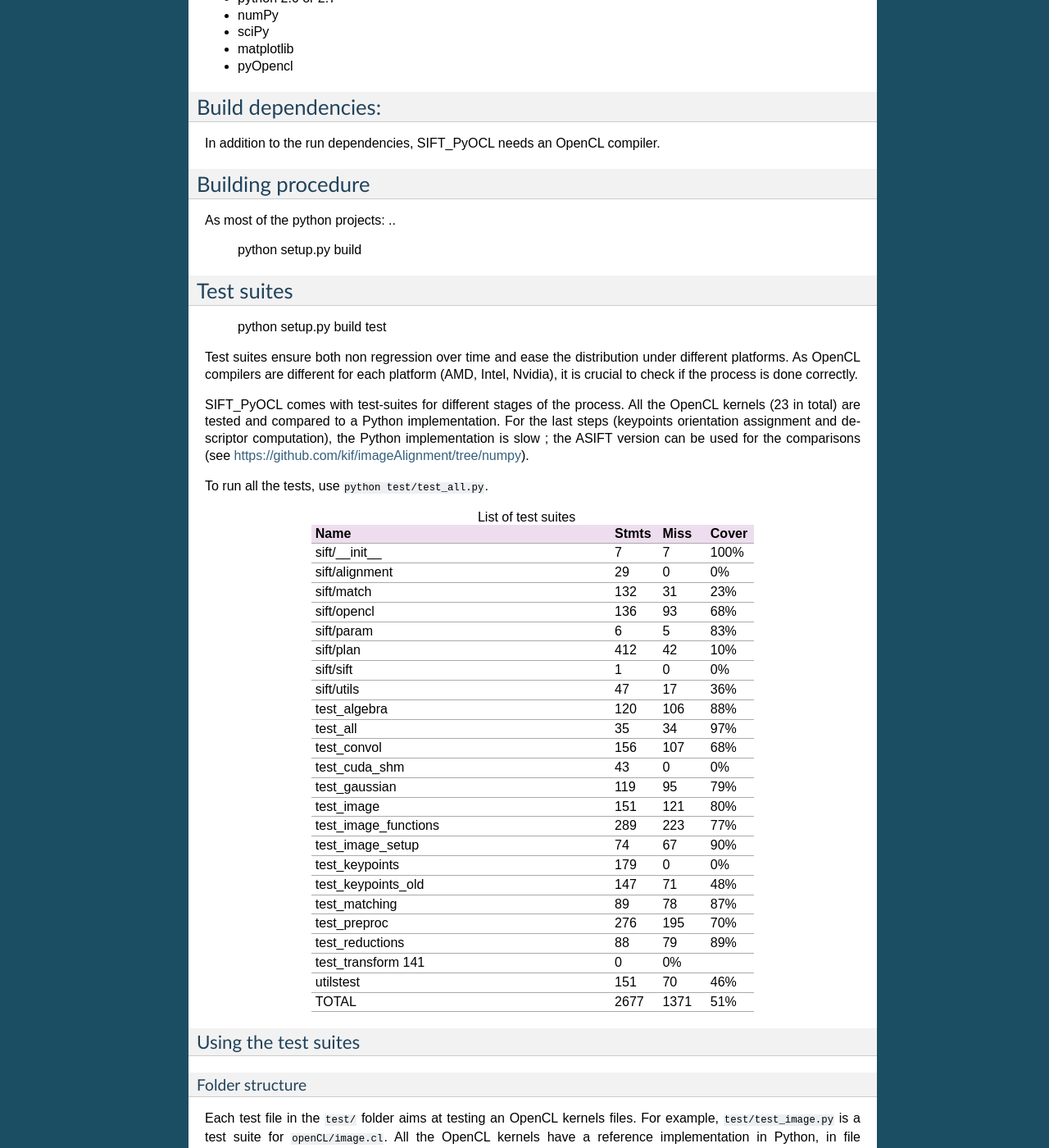
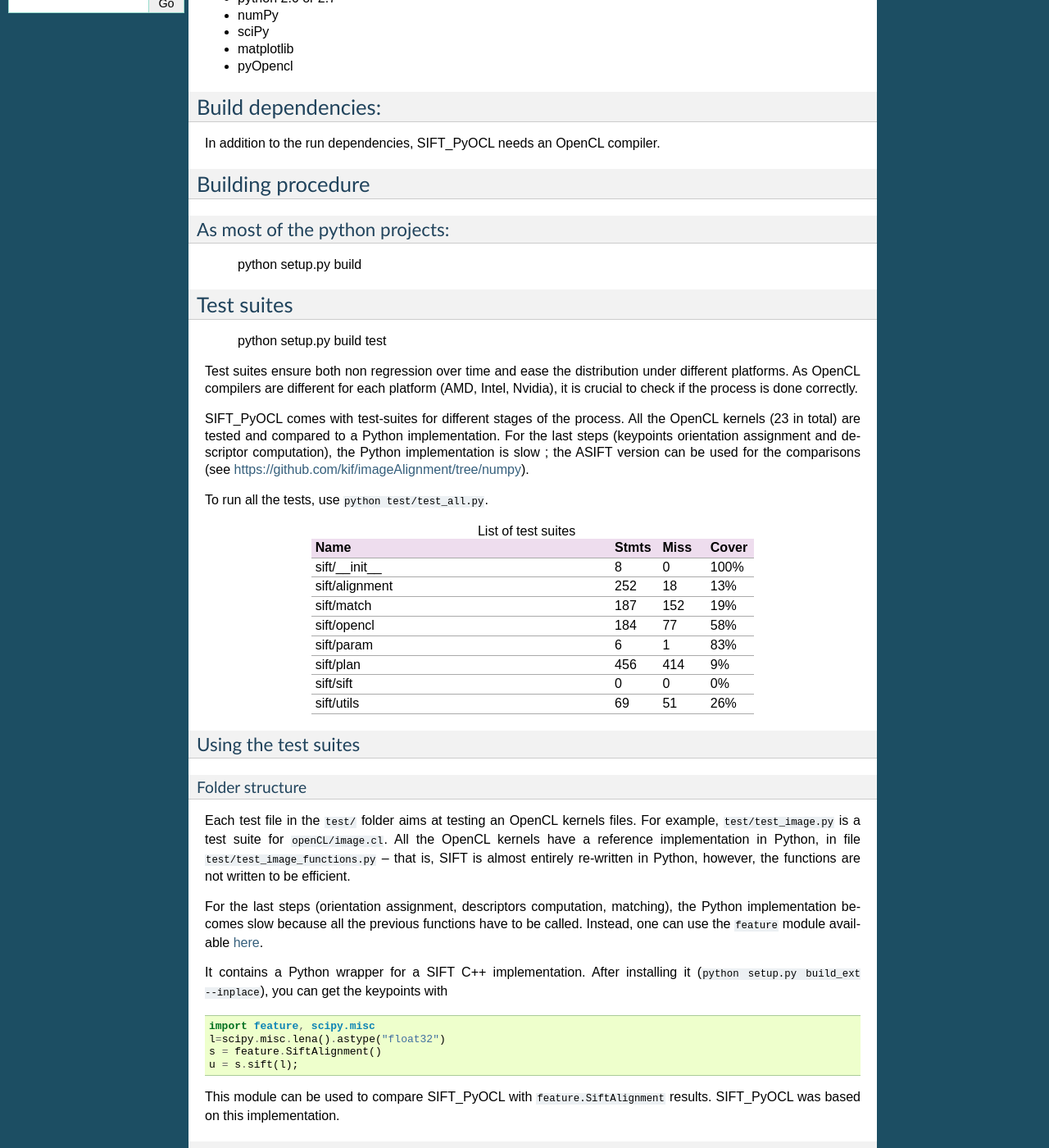
Before and after one commit to pierrepaleo/sift_pyocl, a Sphinx documentation site: the page built from doc/source/project.rst, in a window 1280 px wide and 1400 px high, scrolled down 464 px. Shown: the whole window at 82% size. Built offline with Sphinx 7.4.7, drawn with Linux system fonts in a browser that asks for light colours; pages that are not in the unit, such as notebooks, are missing from menus; some of the changed text lies outside the part shown.

Commit message:
still updating the name change + doc

```diff
--- a/doc/source/api/modules.rst
+++ b/doc/source/api/modules.rst
@@ -2,9 +2,9 @@ sift API
 ========
 
 This chapter describes the programming interface of sift_pyocl, so what you can expect after having launched ipython and typed:
-..
+...............................................................................................................................
 
-	import sift
+	import sift_pyocl as sift
 
 The most important class are SiftPlan and MatchPlan.
 
--- a/doc/source/project.rst
+++ b/doc/source/project.rst
@@ -37,7 +37,7 @@ Building procedure
 ------------------
 
 As most of the python projects:
-..
+...............................
 
     python setup.py build
 
@@ -60,30 +60,14 @@ To run all the tests, use ``python test/test_all.py``.
     :header: "Name", "Stmts", "Miss", "Cover"
     :widths: 50, 8, 8, 8
 
-    "sift/__init__ ","7   ","7","100%"
-    "sift/alignment   ","29   ","0  ","0%"
-    "sift/match  ","132  ","31 ","23%"
-    "sift/opencl ","136  ","93 ","68%"
-    "sift/param","6","5 ","83%"
-    "sift/plan   ","412  ","42 ","10%"
-    "sift/sift ","1","0  ","0%"
-    "sift/utils   ","47  ","17 ","36%"
-    "test_algebra  ","120 ","106 ","88%"
-    "test_all   ","35  ","34 ","97%"
-    "test_convol   ","156 ","107 ","68%"
-    "test_cuda_shm  ","43","0  ","0%"
-    "test_gaussian ","119  ","95 ","79%"
-    "test_image","151 ","121 ","80%"
-    "test_image_functions  ","289 ","223 ","77%"
-    "test_image_setup   ","74  ","67 ","90%"
-    "test_keypoints","179","0  ","0%"
-    "test_keypoints_old","147  ","71 ","48%"
-    "test_matching  ","89  ","78 ","87%"
-    "test_preproc  ","276 ","195 ","70%"
-    "test_reductions","88  ","79 ","89%"
-    "test_transform   141","0  ","0%"
-    "utilstest ","151  ","70 ","46%"
-    "TOTAL ","2677","1371 ","51%"
+    "sift/__init__ ","8   ","0","100%"
+    "sift/alignment   ","252   ","18  ","13%"
+    "sift/match  ","187  ","152 ","19%"
+    "sift/opencl ","184  ","77 ","58%"
+    "sift/param","6","1 ","83%"
+    "sift/plan   ","456  ","414 ","9%"
+    "sift/sift ","0","0  ","0%"
+    "sift/utils   ","69  ","51 ","26%"
 
 
 Using the test suites
--- a/doc/source/sift.rst
+++ b/doc/source/sift.rst
@@ -41,7 +41,7 @@ One can also launch SIFT_PyOCL interactively with iPython :
 
 .. code-block:: python
 
-   import sift
+   import sift_pyocl as sift
    import numpy
    import scipy.misc
    image_rgb = scipy.misc.imread("../my_image.jpg")
```
Also changed, not shown: other parts of doc/source/project.rst (+1 -1 lines), doc/source/api/sift.rst (+34 -34 lines), 1 other file.
